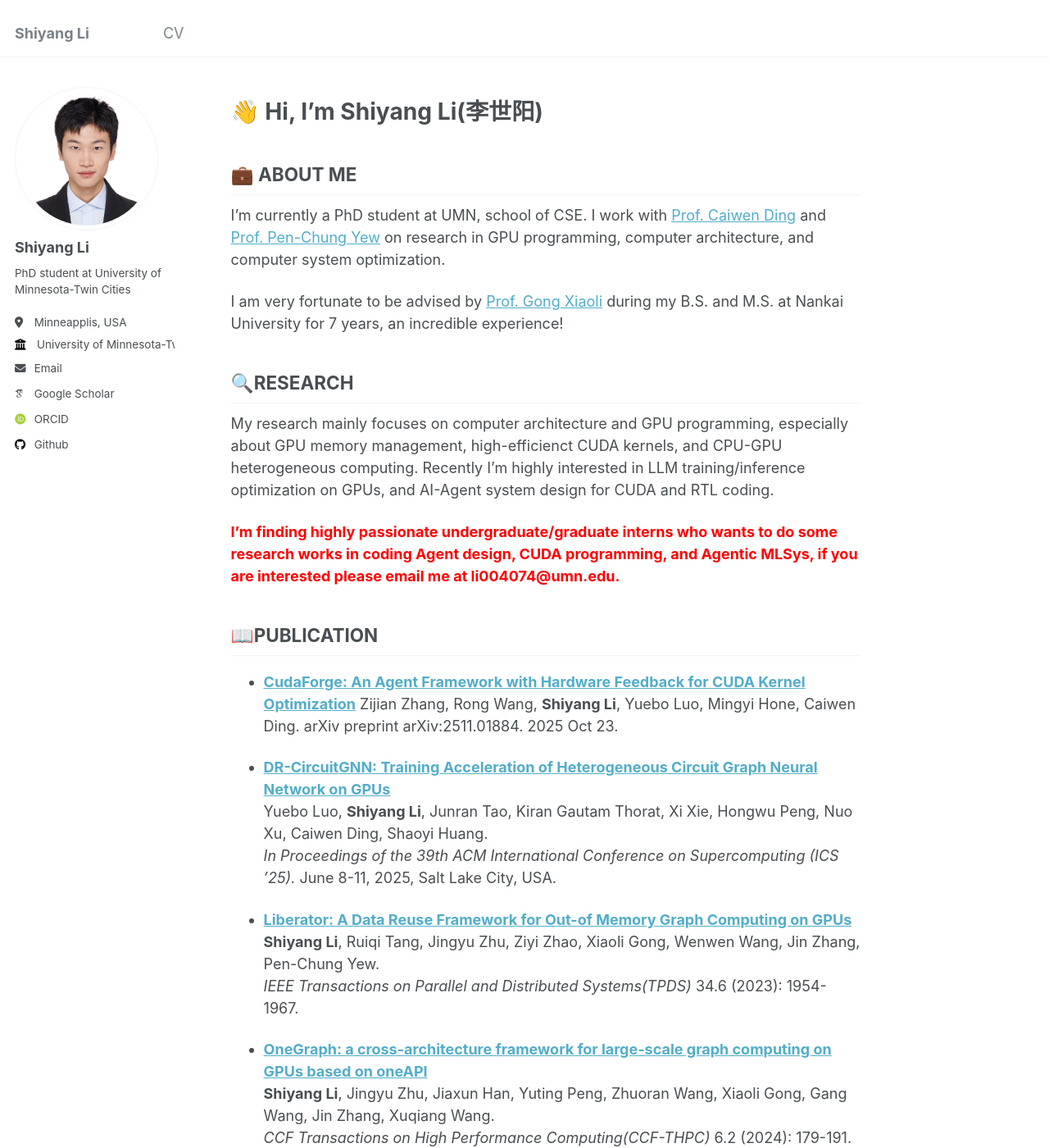
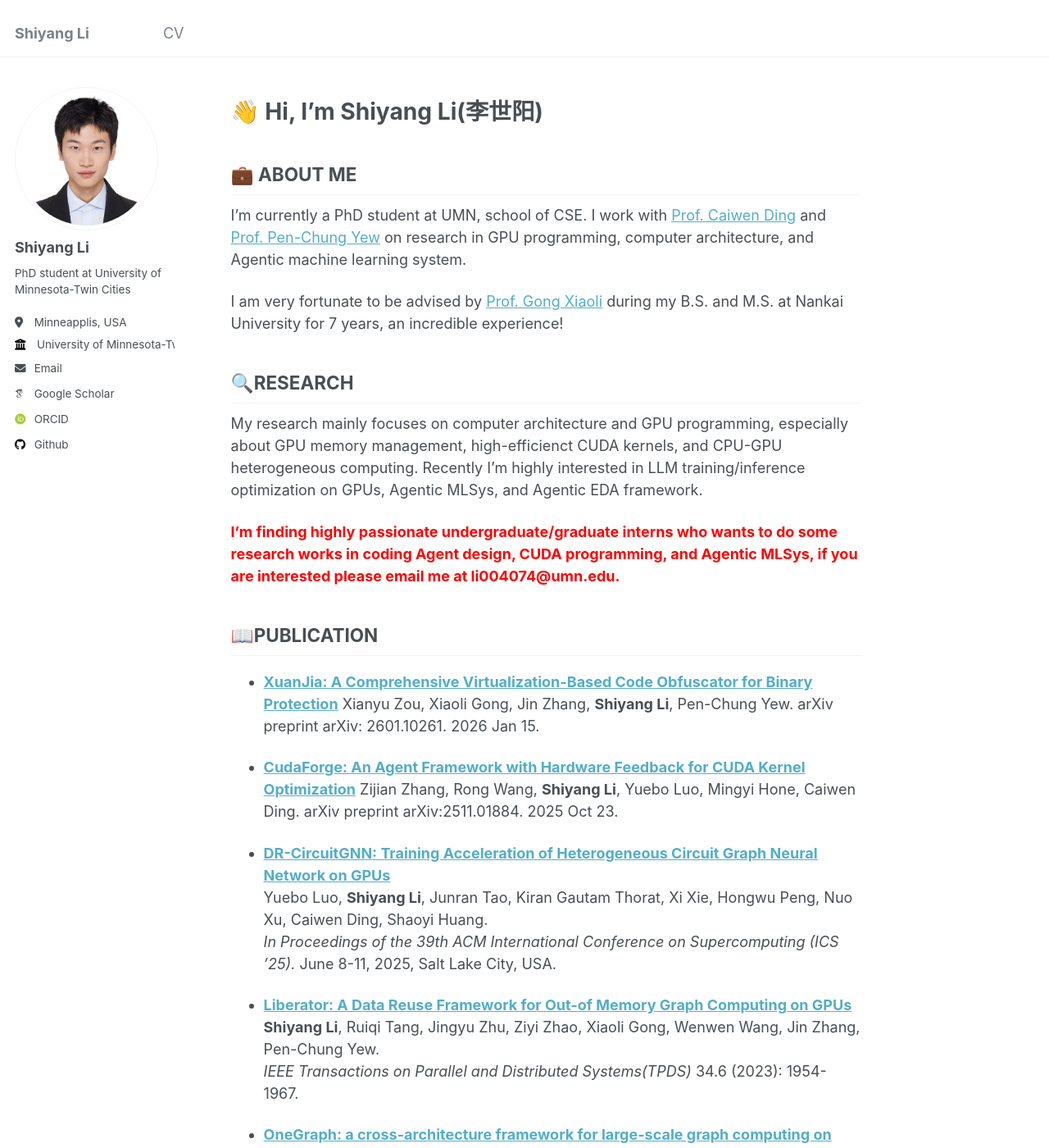
Before and after one commit to NKU-Yang/NKU-yang.github.io, a Jekyll site: the page built from _pages/about.md, in a window 1280 px wide and 1400 px high. Shown: the whole window at 82% size. Built offline with Jekyll 4.4.1, drawn with Linux system fonts in a browser that asks for light colours; some web fonts are replaced; comment, search, counter and statistics services are not loaded.

Commit message:
add pubs
Updated research interests and added new publications.

```diff
--- a/_pages/about.md
+++ b/_pages/about.md
@@ -9,16 +9,18 @@ redirect_from:
 # 👋 Hi, I'm **Shiyang Li(李世阳)**
 
 ## 💼 ABOUT ME
-I'm currently a PhD student at UMN, school of CSE. I work with [Prof. Caiwen Ding](https://caiwending.github.io/web/home.html) and [Prof. Pen-Chung Yew](https://cse.umn.edu/cs/pen-chung-yew) on research in GPU programming, computer architecture, and computer system optimization.
+I'm currently a PhD student at UMN, school of CSE. I work with [Prof. Caiwen Ding](https://caiwending.github.io/web/home.html) and [Prof. Pen-Chung Yew](https://cse.umn.edu/cs/pen-chung-yew) on research in GPU programming, computer architecture, and Agentic machine learning system.
 
 I am very fortunate to be advised by [Prof. Gong Xiaoli](https://scholar.google.com/citations?user=KZDQTBQAAAAJ&hl=en) during my B.S. and M.S. at Nankai University for 7 years, an incredible experience!
 
 ## 🔍RESEARCH
 
-My research mainly focuses on computer architecture and GPU programming, especially about GPU memory management, high-efficienct CUDA kernels, and CPU-GPU heterogeneous computing. Recently I'm highly interested in LLM training/inference optimization on GPUs, and AI-Agent system design for CUDA and RTL coding.
+My research mainly focuses on computer architecture and GPU programming, especially about GPU memory management, high-efficienct CUDA kernels, and CPU-GPU heterogeneous computing. Recently I'm highly interested in LLM training/inference optimization on GPUs, Agentic MLSys, and Agentic EDA framework.
 
  <span style="color:red;"> **I'm finding highly passionate undergraduate/graduate interns who wants to do some research works in coding Agent design, CUDA programming, and Agentic MLSys, if you are interested please email me at li004074@umn.edu.**  </span>
 ## 📖PUBLICATION
+
+- [**XuanJia: A Comprehensive Virtualization-Based Code Obfuscator for Binary Protection**](https://arxiv.org/abs/2601.10261) Xianyu Zou, Xiaoli Gong, Jin Zhang, **Shiyang Li**, Pen-Chung Yew. arXiv preprint arXiv: 2601.10261. 2026 Jan 15.
 
 - [**CudaForge: An Agent Framework with Hardware Feedback for CUDA Kernel Optimization**](https://arxiv.org/abs/2511.02132) Zijian Zhang, Rong Wang, **Shiyang Li**, Yuebo Luo, Mingyi Hone, Caiwen Ding. arXiv preprint arXiv:2511.01884. 2025 Oct 23.
 
```
